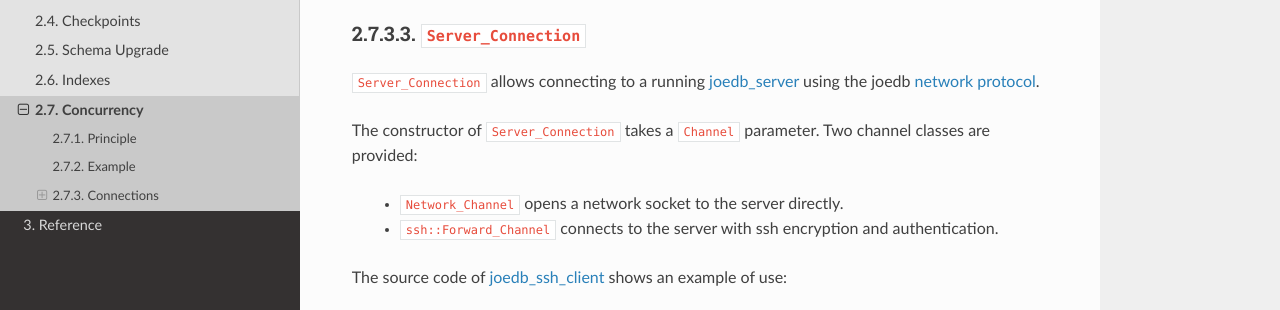
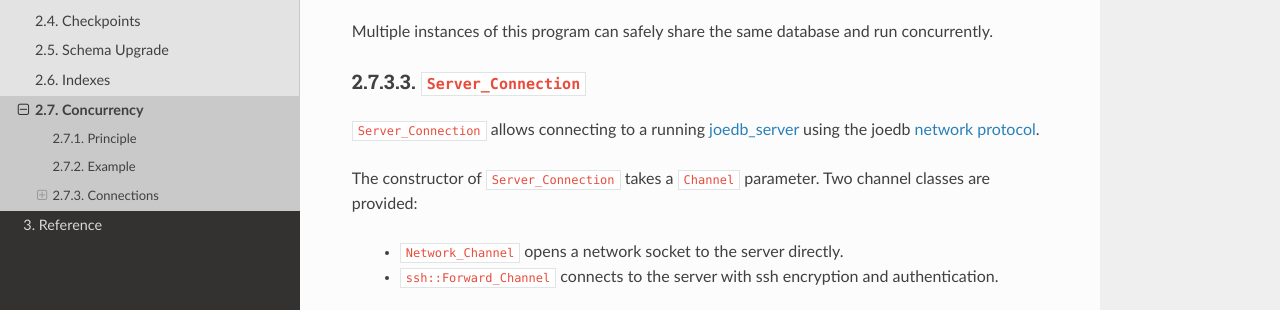
Before and after one commit to Remi-Coulom/joedb, a Sphinx documentation site: the page built from doc/source/concurrency.rst, in a window 1280 px wide and 900 px high, scrolled down 1474 px, cut to the strip 249-559 px from the top of the window. Built offline with Sphinx 7.4.7 and the Read the Docs theme 2.0.0, drawn with Linux system fonts in a browser that asks for light colours; formulas are drawn with MathJax 3.

Commit message:
concurrency doc

```diff
--- a/doc/source/concurrency.rst
+++ b/doc/source/concurrency.rst
@@ -74,6 +74,9 @@ joedbc produces a convenient ``Local_Client`` class that creates the connection
 .. literalinclude:: ./tutorial/local_concurrency.cpp
    :language: c++
 
+Multiple instances of this program can safely share the same database and run
+concurrently.
+
 ``Server_Connection``
 ^^^^^^^^^^^^^^^^^^^^^
 
```
Also changed, not shown: 2 other files.
